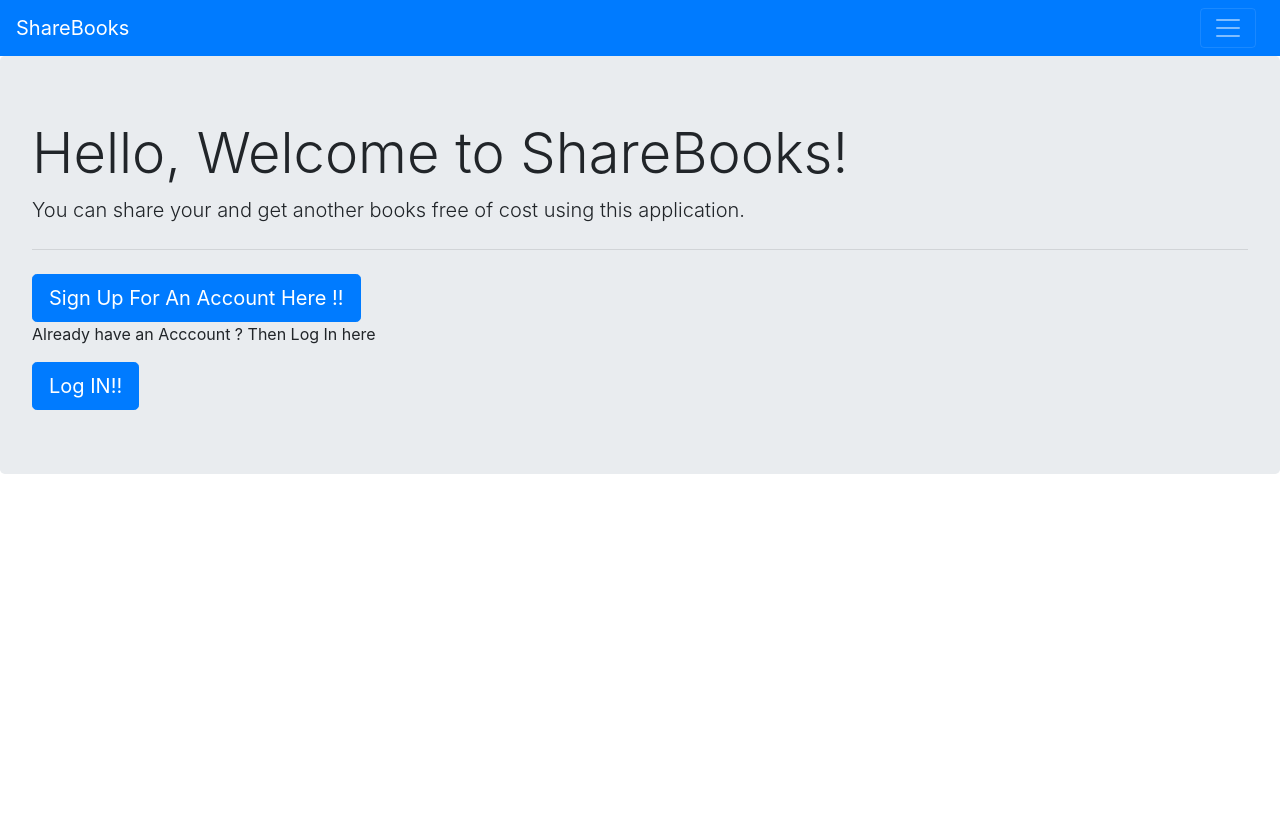
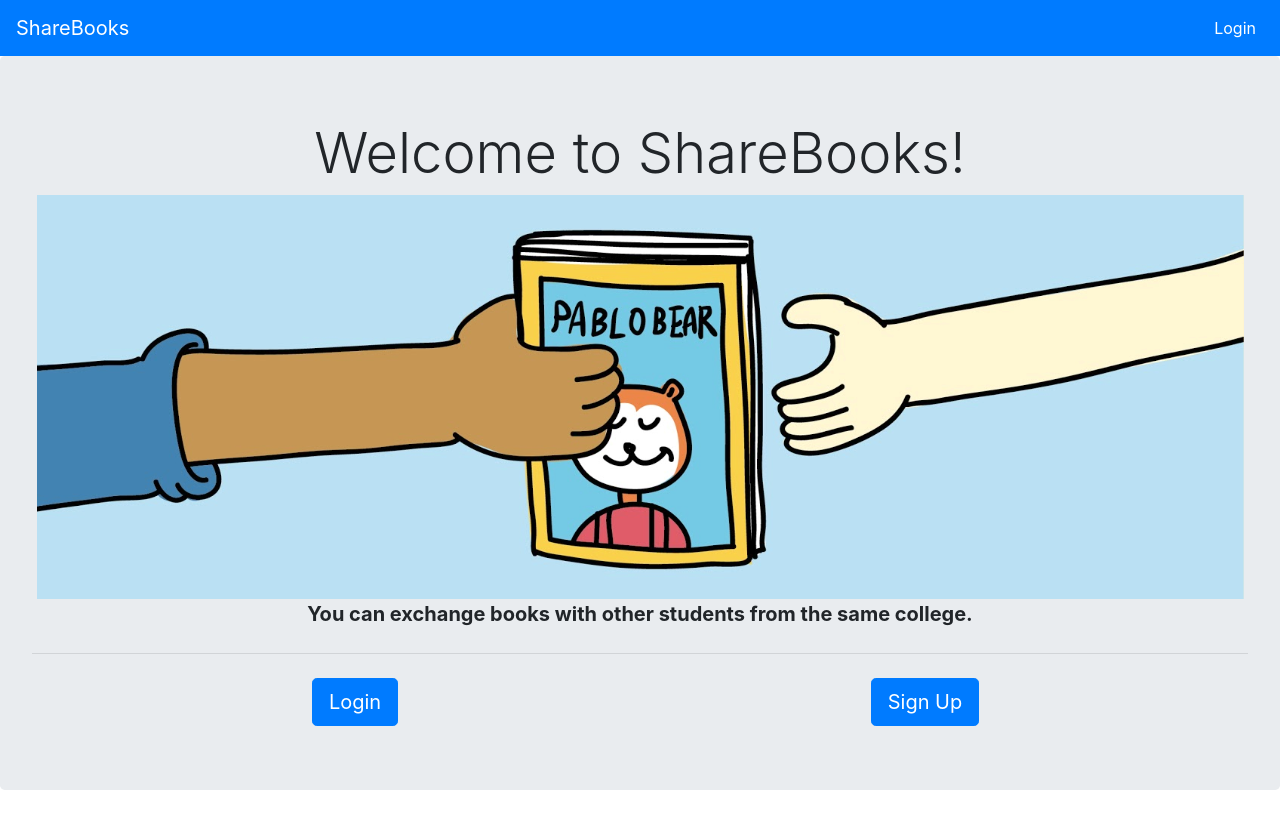
Before and after one commit to Super-Zero/ShareBooks-Frontend, a React (Create React App) app: page / in a window 1280 px wide. Before the commit the page ends 800 px from the top, so only its background shows below. Built offline with nearby package versions, Linux system fonts and the light colour scheme.

Commit message:
Added user's profile functionality and fixed some UI design

```diff
--- a/src/components/Home.js
+++ b/src/components/Home.js
@@ -2,26 +2,35 @@ import React, { PropTypes } from 'react';
 import NavBar from './NavBar';
 import NavBarAfterLogIn from './NavBarAfterLogIn';
 
-const Home = ({ className }) => {
+
+const font={
+    fontWeight: 'bold'
+}
+
+export default class ProfilePage extends React.Component{
+    render(){
         return (
             <div>
-         {/* <NavBar/> */}
-        <div className="jumbotron">
-		<h1 className="display-4">Hello, Welcome to ShareBooks!</h1>
-		 <p className="lead">You can share your and get another books free of cost using this application.</p>
+                <div className="jumbotron text-center">
+                    <h1 className="display-4">Welcome to ShareBooks!</h1>
+                    <img src={require('../images/home.png')} class="img-fluid" alt="Responsive image"></img>
+                    <p className="lead" style={font}>You can exchange books with other students from the same college.</p>
                     <hr className="my-4"/>
 
 
-		 <a className="btn btn-primary btn-lg" href="/signupform" role="button">Sign Up For An Account Here !!</a>
-         <p>Already have an Acccount ? Then Log In here</p>
-		 <a className="btn btn-primary btn-lg" href="/loginform" role="button">Log IN!!</a>
+                    <div className="container text-center">
+                        <div className="row text-center">
+                            <div className="col-md text-center">
+                                <a className="btn btn-primary btn-lg" href="/loginform" role="button">Login</a>
+                            </div>
 
+                            <div className="col-md text-center">
+                                <a className="btn btn-primary btn-lg" href="/signupform" role="button">Sign Up</a>
                             </div>
                         </div>
-
+                    </div>
+                </div>
+            </div>
             );
-};
-
-
-
-export default Home;
+    }
+}
--- a/src/components/LoginForm.js
+++ b/src/components/LoginForm.js
@@ -23,8 +23,6 @@ export default class LoginForm extends React.Component {
      }
 }
 
-
-
 valueChanged = (event) => {
   const {name, value} = event.target;
   this.setState((prevState) => ({
@@ -40,7 +38,6 @@ valueChanged = (event) => {
     const that = this;
       login(that.state.user)
       .then(res => {
-        //console.log(res.user_id);
         if (res.user_id != 0){
             that.setState({id: res.user_id})
             that.setState({successAccount: true})
@@ -53,8 +50,7 @@ valueChanged = (event) => {
 
 
   render() {
-    //const { id } = this.state
-    //console.log(this.state.successAccount);
+
     if (this.state.successAccount){
       console.log(supervariable);
       return <Redirect to={{
@@ -65,10 +61,10 @@ valueChanged = (event) => {
 
     return (
 
-        <div className="container">
+        <div className="container jumbotron">
 
           <div className="container text-center">
-              <h3>Login into your account</h3>
+              <h1 className="display-4">Sign in to your account</h1>
           </div>
 
           <br/>
@@ -89,11 +85,11 @@ valueChanged = (event) => {
             <div className="container">
               <div className="row">
                 <div className="col-sm text-center">
-                <Button onClick={this.handleLogin} className="center-block">Submit</Button>
+                <Button onClick={this.handleLogin} className="center-block bg-primary">Submit</Button>
                 </div>
                 <div className="col-sm text-center">
                   <Link to='/signupform'>
-                    <Button className="center-block">Create Account</Button>
+                    <Button className="center-block bg-primary">Create Account</Button>
                   </Link>
                 </div>
               </div>
--- a/src/components/NavBar.js
+++ b/src/components/NavBar.js
@@ -1,36 +1,65 @@
 import React from 'react';
-import { Collapse, Navbar, NavbarToggler, NavbarBrand, Nav, NavItem, NavLink } from 'reactstrap';
-import { Link } from 'react-router-dom'
+import {
+  Collapse,
+  Navbar,
+  NavbarToggler,
+  NavbarBrand,
+  Nav,
+  NavItem,
+  NavLink,
+  UncontrolledDropdown,
+  DropdownToggle,
+  DropdownMenu,
+  DropdownItem } from 'reactstrap';
 
-export default class NavBar extends React.Component {
+export default class Example extends React.Component {
   constructor(props) {
     super(props);
 
-    this.toggleNavbar = this.toggleNavbar.bind(this);
+    this.toggle = this.toggle.bind(this);
     this.state = {
-      collapsed: true
+      isOpen: false
     };
   }
-
-  toggleNavbar() {
+  toggle() {
     this.setState({
-      collapsed: !this.state.collapsed
+      isOpen: !this.state.isOpen
     });
   }
   render() {
+
+    //console.log(this.props);
+
     return (
-      <div>
-        <Navbar className="navbar navbar-dark bg-primary" >
-          <NavbarBrand href="/" className="mr-auto">ShareBooks</NavbarBrand>
-          <NavbarToggler onClick={this.toggleNavbar} className="mr-2" />
-          <Collapse isOpen={!this.state.collapsed} navbar>
-            <Nav navbar>
+      <div className="bg-primary text-white">
+        <Navbar color="blue" light expand="md">
+          <NavbarBrand className="text-white" href="/">ShareBooks</NavbarBrand>
+          <NavbarToggler onClick={this.toggle} />
+          <Collapse isOpen={this.state.isOpen} navbar>
+            <Nav className="ml-auto" navbar>
               <NavItem>
-                <Link className="text-white" to='/loginform'>Login</Link>
+                <NavLink className="text-white" href="/loginform/">Login</NavLink>
               </NavItem>
-              <NavItem>
+              {/* <NavItem>
                 <NavLink href="https://github.com/reactstrap/reactstrap">GitHub</NavLink>
-              </NavItem>
+              </NavItem> */}
+              {/* <UncontrolledDropdown nav inNavbar>
+                <DropdownToggle nav caret>
+                  Options
+                </DropdownToggle>
+                <DropdownMenu right>
+                  <DropdownItem>
+                    Option 1
+                  </DropdownItem>
+                  <DropdownItem>
+                    Option 2
+                  </DropdownItem>
+                  <DropdownItem divider />
+                  <DropdownItem>
+                    Reset
+                  </DropdownItem>
+                </DropdownMenu>
+              </UncontrolledDropdown> */}
             </Nav>
           </Collapse>
         </Navbar>
--- a/src/components/ProfilePage.js
+++ b/src/components/ProfilePage.js
@@ -25,9 +25,14 @@ import {profile} from '../API'
                 classification:''
             },
             ProfileLoaded:false,
+            isDisable: true,
         }
      }
 
+     updateProfile=(event)=>{
+        event.preventDefault();
+        this.setState({isDisable: false})
+     };
 
      setUserInfo(data){
          this.setState({
@@ -42,12 +47,12 @@ import {profile} from '../API'
                 classification: data.student_classification
              }
          });
-     }
+     };
 
      loadProfile(){
         profile(this.props.location.state.uid)
         .then(res =>{
-            console.log(res);
+            // console.log(res);
             this.setUserInfo(res);
         })
      }
@@ -60,26 +65,82 @@ import {profile} from '../API'
 
     return (
 
-        <div>
         <div className="container">
 
-         <div className= "jumbotron">
-            <h1 className="display-4">{`Hello, ${this.state.user.first_name}`}</h1>
-             <p className="lead">Welcome to your profile!</p>
-             <hr className="my-4"/>
-             <p>{`First Name: ${this.state.user.first_name}`}</p>
-             <p>{`LastName: ${this.state.user.last_name}`}</p>
-             <p>{`Email: ${this.state.user.email}`}</p>
-             <p>{`Phone: ${this.state.user.phone}`}</p>
-             <p>{`Student ID: ${this.state.user.student_id}`}</p>
-             <p>{`School: ${this.state.user.school}`}</p>
-             <p>{`Major: ${this.state.user.major}`}</p>
-             <p>{`Classification: ${this.state.user.classification}`}</p>
+            <div className="jumbotron text-center">
+                    <h1 className="display-4">{`Welcome to your profile, ${this.state.user.first_name}`}</h1>
+            </div>
 
-             <Link  to='/viewbooks'  className="btn btn-primary btn-lg"  role="button">My Library</Link>
-         </div>
+            <div className= "container">
+
+                <form>
+                    <FormGroup>
+                        <Label for="first_name">First Name</Label>
+                        <Input onChange={this.valueChanged} type="text" name="first_name" id="first_name" defaultValue={this.state.user.first_name} disabled={this.state.isDisable}/>
+                    </FormGroup>
+
+                    <FormGroup>
+                        <Label for="last_name">Last Name</Label>
+                        <Input onChange={this.valueChanged} type="text" name="last_name" id="last_name" defaultValue={this.state.user.last_name} disabled={this.state.isDisable}/>
+                    </FormGroup>
+
+                    <FormGroup>
+                        <Label for="email">Email</Label>
+                        <Input onChange={this.valueChanged} type="email" name="email" id="email" defaultValue={this.state.user.email} disabled={this.state.isDisable}/>
+                    </FormGroup>
+
+                    <FormGroup>
+                        <Label for="phone">Phone</Label>
+                        <Input onChange={this.valueChanged} type="text" name="phone" id="phone" defaultValue={this.state.user.phone} disabled={this.state.isDisable}/>
+                    </FormGroup>
+
+                    <FormGroup>
+                        <Label for="student_id">Student ID</Label>
+                        <Input onChange={this.valueChanged} type="text" name="student_id" id="student_id" defaultValue={this.state.user.student_id} disabled={this.state.isDisable}/>
+                    </FormGroup>
+
+                    <FormGroup>
+                        <Label for="student_major">Major</Label>
+                        <Input onChange={this.valueChanged} type="text" name="student_major" id="student_major" defaultValue={this.state.user.major} disabled={this.state.isDisable}/>
+                    </FormGroup>
+
+                    <FormGroup>
+                        <Label for="school">Select School</Label>
+                        <Input onChange={this.valueChanged} type="select" name="school" id="school" defaultValue={this.state.user.school} disabled={this.state.isDisable}>
+                            <option>York College</option>
+                            <option>Hunter College</option>
+                            <option>City College</option>
+                            <option>Brooklyn College</option>
+                            <option>Queens College</option>
+                        </Input>
+                    </FormGroup>
+
+                    <FormGroup>
+                        <Label for="student_classification">Classification</Label>
+                        <Input onChange={this.valueChanged} type="select" name="student_classification" id="student_classification" defaultValue={this.state.user.student_classification} disabled={this.state.isDisable}>
+                            <option>Freshmen</option>
+                            <option>Sophmore</option>
+                            <option>Junior</option>
+                            <option>Senior</option>
+                        </Input>
+                    </FormGroup>
+
+                    <br></br>
+
+                    <div className="container">
+                        <div className="row">
+                            <div className="col-sm text-center">
+                                <Button onClick={this.updateProfile} color="primary">Update</Button>
+                            </div>
+
+                            <div className="col-sm text-center">
+                                <Button  color="primary">Submit</Button>
+                            </div>
+                        </div>
+                    </div>
+                </form>
+            </div>
         </div>
-       </div>
     );
 
     }
--- a/src/components/SignUpForm.js
+++ b/src/components/SignUpForm.js
@@ -9,7 +9,7 @@ import Main from './Main'
 
 import 'react-s-alert/dist/s-alert-default.css';
 import 'react-s-alert/dist/s-alert-css-effects/slide.css';
-//import 'react-s-alert/dist/s-alert-css-effects/genie.css';
+
 
 var divStyle = {
 
@@ -20,7 +20,6 @@ var alertStyle = {
 
     width: '250px',
 };
-
 
 
 class SignupForm extends Component {
@@ -35,10 +34,6 @@ class SignupForm extends Component {
             successAccount: false,
         }
    }
-
-
-
-//let successAccount = false;
 
 valueChanged = (event) => {
     const {name, value} = event.target;
@@ -70,11 +65,7 @@ handleSubmit= (event) => {
                 });
             }
 
-
             if (result == 201){
-                //alert("Your account has been created succefully.")
-                //setTimeout(function() { alert("Your account has been created succefully"); }, "3000");
-
                 Alert.success('Your account has been created succefully', {
                     position: 'top',
                     effect: 'slide',
@@ -82,19 +73,12 @@ handleSubmit= (event) => {
                         console.log('aye!')
                     },
                     onClose: function () {
-                        //console.log('onClose Fired!');
-                        //this.props.history.push('/loginform');
-                        //<Redirect to="/loginform"/>;
-                        //redirectToLoginPage();
                        that.setState({successAccount: true})
                     },
                     beep: false,
                     timeout: 3000,
                     offset: 100
                 });
-
-
-
             }
         });
 };
@@ -107,7 +91,11 @@ handleSubmit= (event) => {
         }
 
        return (
-       <div  className="container center-block" style={divStyle}>
+       <div  className="container jumbotron">
+
+            <di className="container text-center">
+                <h1 className="display-4">Fill out the form to create an account</h1>
+            </di>
 
             <div className="container text-center" style={alertStyle}>
                 <span className="container text-center" style={alertStyle}>
@@ -118,11 +106,10 @@ handleSubmit= (event) => {
 
 
 
-
             <form onSubmit={this.handleSubmit}>
                 <FormGroup>
                     <Label for="first_name">First Name</Label>
-                <Input onChange={this.valueChanged} type="text" name="first_name" id="first_name" placeholder="John" />
+                    <Input onChange={this.valueChanged} type="text" name="first_name" id="first_name" placeholder="John" readOnly/>
                 </FormGroup>
 
                 <FormGroup>
@@ -181,14 +168,8 @@ handleSubmit= (event) => {
                         <Button color="primary">Submit</Button>{' '}
                     </FormGroup>
                 </div>
-
-
-
             </form>
        </div>
-
-
-
        );
    }
 }
```
Also changed, not shown: src/images/home.png (added). Lines whose indentation alone changed are shown as unchanged.
